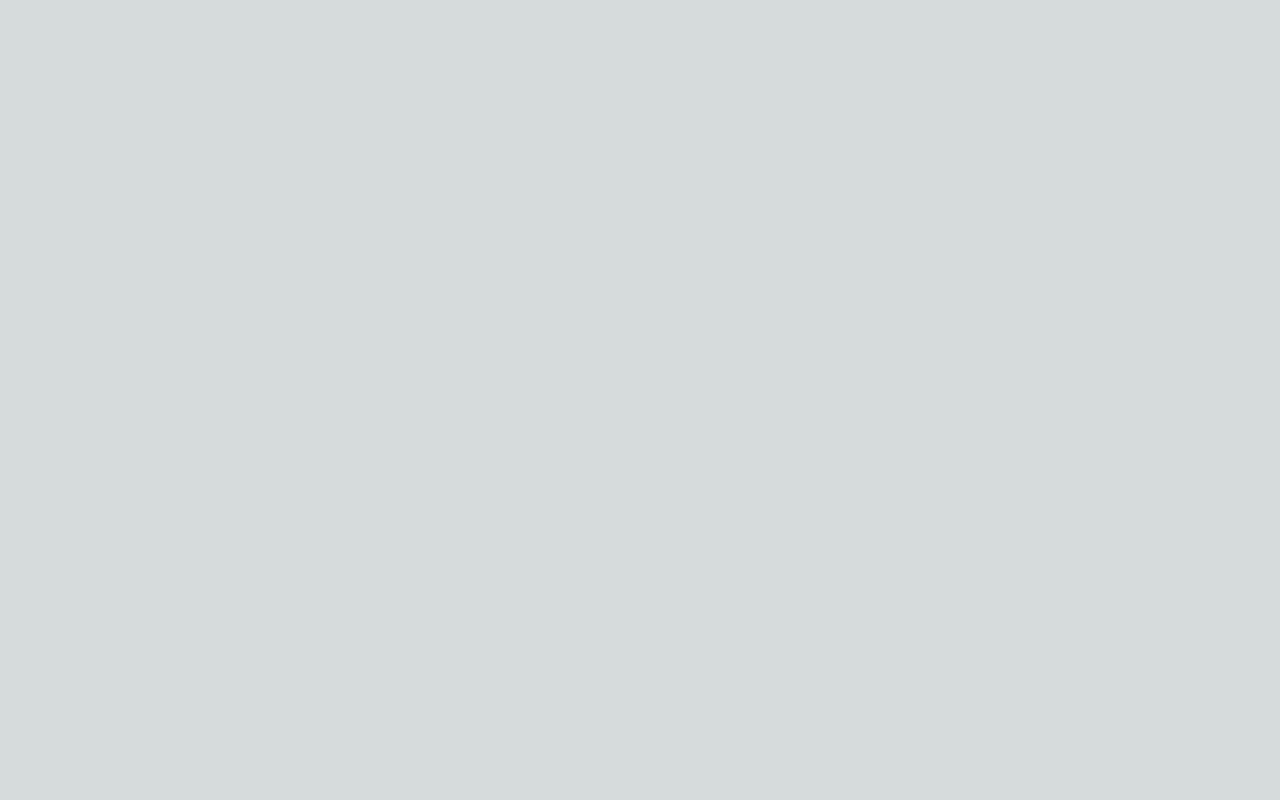
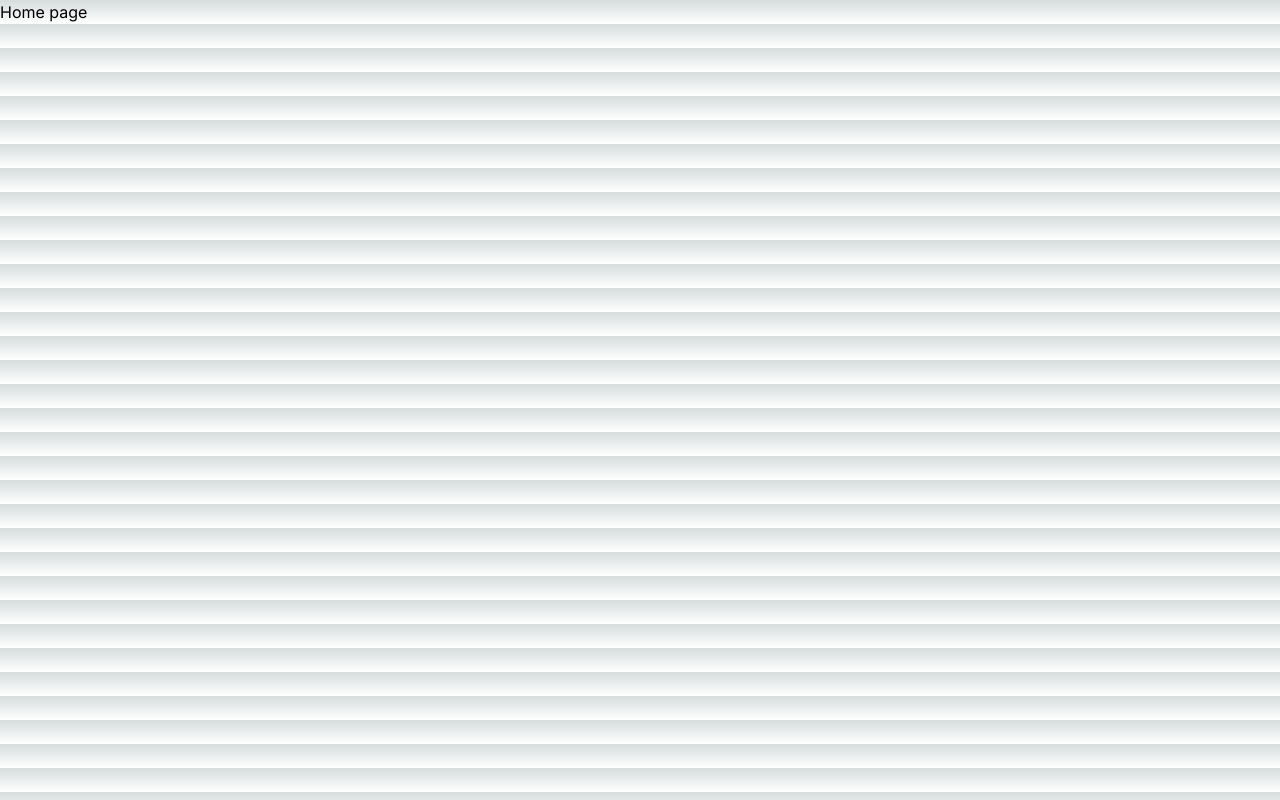
Before and after one commit to emilshr/post-explorer, a Next.js app: page / in a window 1280 px wide. Built offline with nearby package versions, Linux system fonts and the light colour scheme.

Commit message:
Using SWC

```diff
--- a/next.config.js
+++ b/next.config.js
@@ -1,7 +1,11 @@
 /** @type {import('next').NextConfig} */
 const nextConfig = {
     optimizeFonts: true,
-    compress: true
+    compress: true,
+    swcMinify: true,
+    experimental: {
+        forceSwcTransforms: true
+    }
 }
 
 module.exports = nextConfig
--- a/src/app/(withLayout)/home/page.tsx
+++ b/src/app/(withLayout)/home/page.tsx
@@ -1,6 +1,8 @@
+import { SuspenseFallback } from "@/components/Suspense500";
 import { BASE_ROUTE } from "@/config/constants";
 import { ApiResponse } from "@/types/responseTypes";
 import Link from "next/link";
+import { Suspense } from "react";
 
 async function getHomeFeed() {
   try {
@@ -16,6 +18,7 @@
 export default async function HomePage() {
   const homeFeed = await getHomeFeed();
   return (
+    <Suspense fallback={<SuspenseFallback />}>
       <div className="flex flex-col w-full">
         {homeFeed.map(({ id, title }) => {
           return (
@@ -29,5 +32,6 @@
           );
         })}
       </div>
+    </Suspense>
   );
 }
--- a/src/app/page.tsx
+++ b/src/app/page.tsx
@@ -1,5 +1,3 @@
-// import { redirect } from "next/navigation";
-
 export default function Home() {
-  return <></>;
+  return <>Home page</>;
 }
--- /dev/null
+++ b/src/components/Suspense500.tsx
@@ -0,0 +1,3 @@
+export const SuspenseFallback = () => {
+  return <div>Fallback component</div>;
+};
```
Lines whose indentation alone changed are shown as unchanged.
